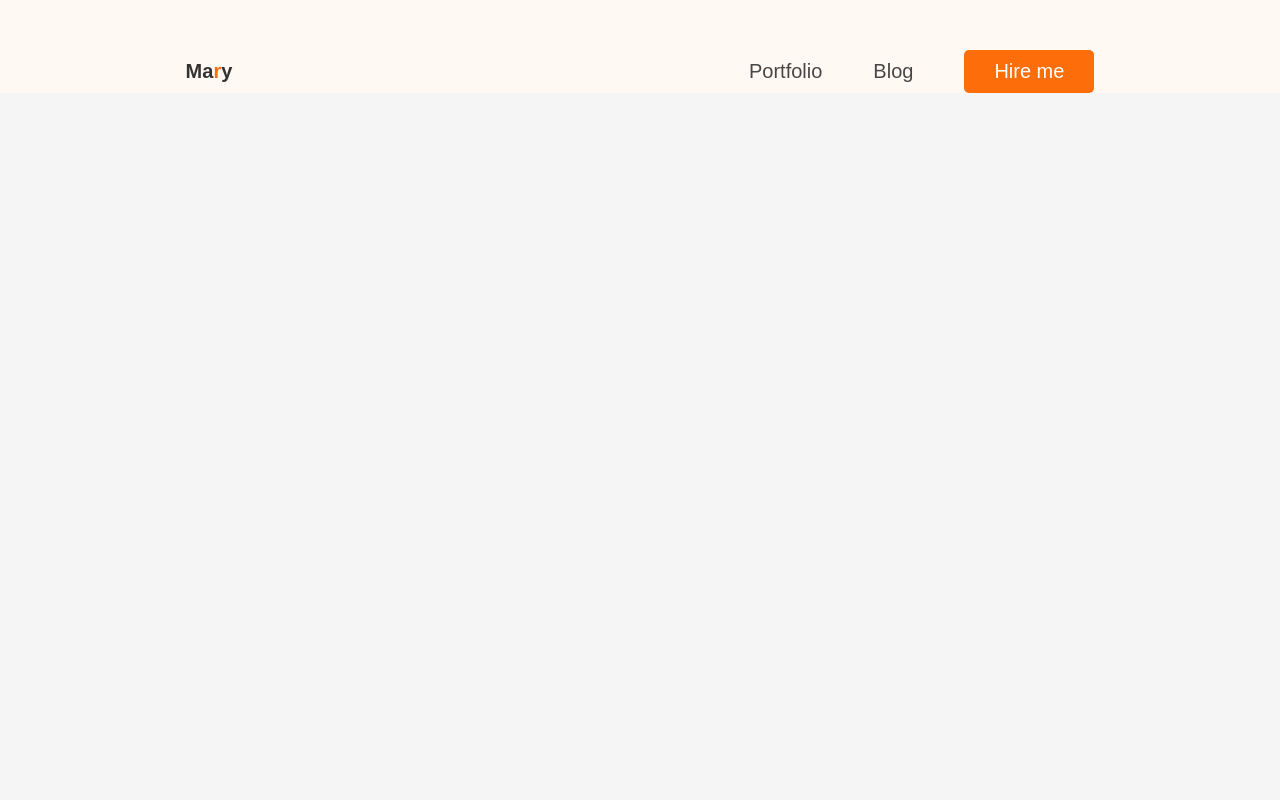
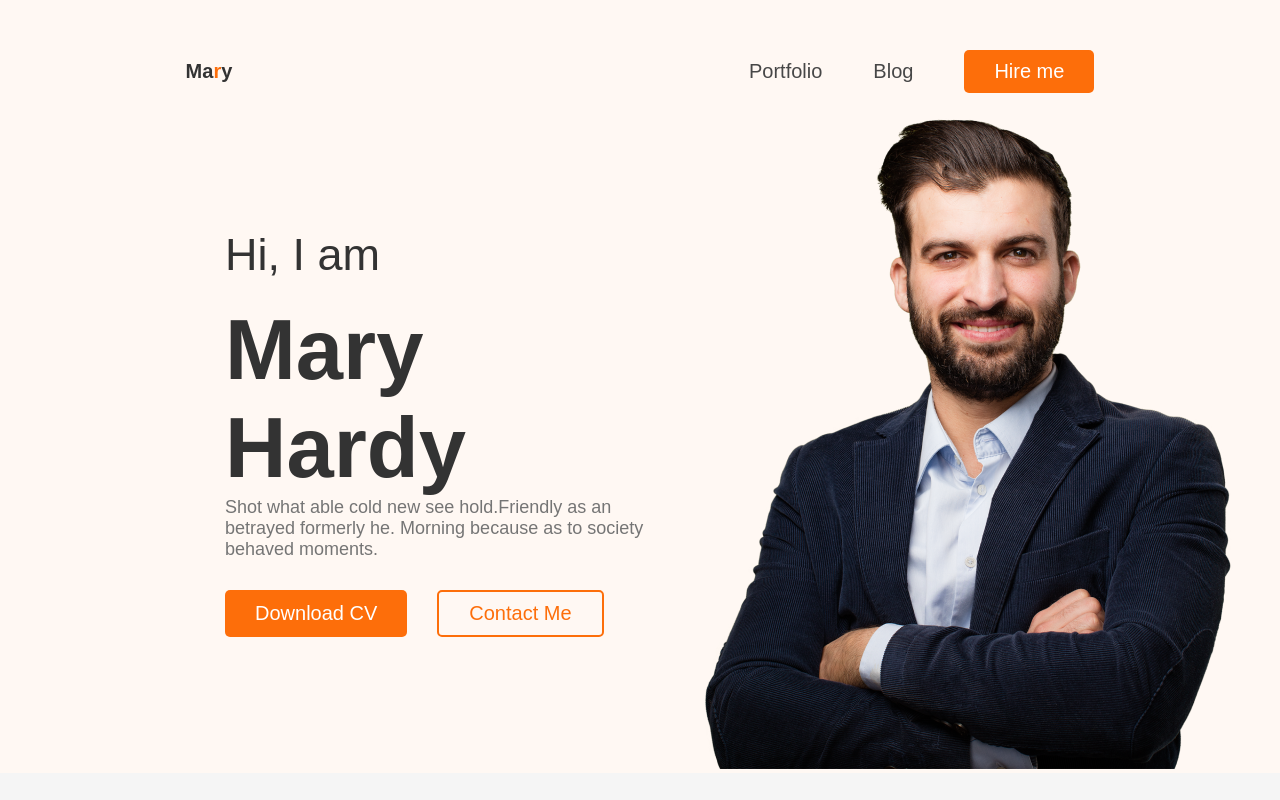
Before and after one commit to minhaj-hossain/My-Portfolio-Test, a plain HTML site: page index.html in a window 1280 px wide. Drawn offline with Linux system fonts and the light colour scheme; a web font is replaced by a local one.

Commit message:
hero is almost completed

```diff
--- a/index.html
+++ b/index.html
@@ -22,10 +22,29 @@
           <ul class="nav-links-container">
             <li><a href="#">Portfolio</a></li>
             <li><a href="#">Blog</a></li>
-            <li><button>Hire me</button></li>
+            <li><button class="btn-orange">Hire me</button></li>
           </ul>
         </div>
       </nav>
+      <section class="hero">
+        <div class="hero-left">
+          <h3 class="hero-left-text">Hi, I am</h3>
+          <h1>Mary Hardy</h1>
+          <p>
+            Shot what able cold new see hold.Friendly as an betrayed formerly
+            he. Morning because as to society behaved moments.
+          </p>
+          <div class="hero-button-container">
+            <button class="btn-orange">Download CV</button>
+            <button class="btn-transparent">
+              Contact Me
+            </button>
+          </div>
+        </div>
+        <div class="hero-right">
+          <img src="images/hardy.png" alt="Hero Image" />
+        </div>
+      </section>
     </header>
   </body>
 </html>
--- a/styles/style.css
+++ b/styles/style.css
@@ -7,6 +7,29 @@
   font-family: "Google Sans Flex", sans-serif;
   font-optical-sizing: auto;
   font-variation-settings: "slnt" 0, "wdth" 100, "GRAD" 0, "ROND" 0;
+}
+
+/* using styles */
+
+.btn-orange {
+  padding: 0.5em 1.5em;
+  border: none;
+  background-color: #fd6e0a;
+  color: white;
+  font-size: 1.25em;
+  border-radius: 5px;
+  cursor: pointer;
+}
+
+.btn-transparent {
+  padding: 0.5em 1.5em;
+  border: none;
+  background-color: transparent;
+  color: #fd6e0a;
+  border: 2px solid #fd6e0a;
+  font-size: 1.25em;
+  border-radius: 5px;
+  cursor: pointer;
 }
 
 body {
@@ -59,12 +82,34 @@ nav div ul li a {
   font-size: 1.25em;
 }
 
-.nav-links-container button {
-  padding: 0.5em 1.5em;
-  border: none;
-  background-color: #fd6e0a;
-  color: white;
-  font-size: 1.25em;
-  border-radius: 5px;
-  cursor: pointer;
+.hero {
+  display: flex;
+  justify-content: space-between;
+  margin: 0 40px 0 225px;
 }
+
+.hero-left {
+  margin: auto 0;
+}
+
+.hero-left h3 {
+  font-size: 45px;
+  font-weight: 300;
+  margin-bottom: 20px;
+}
+
+.hero-left h1 {
+  font-size: 85px;
+  font-weight: bold;
+}
+
+.hero-left p {
+  font-size: 18px;
+  color: #757575;
+}
+
+.hero-button-container {
+  display: flex;
+  gap: 30px;
+  margin-top: 30px;
+}
```
